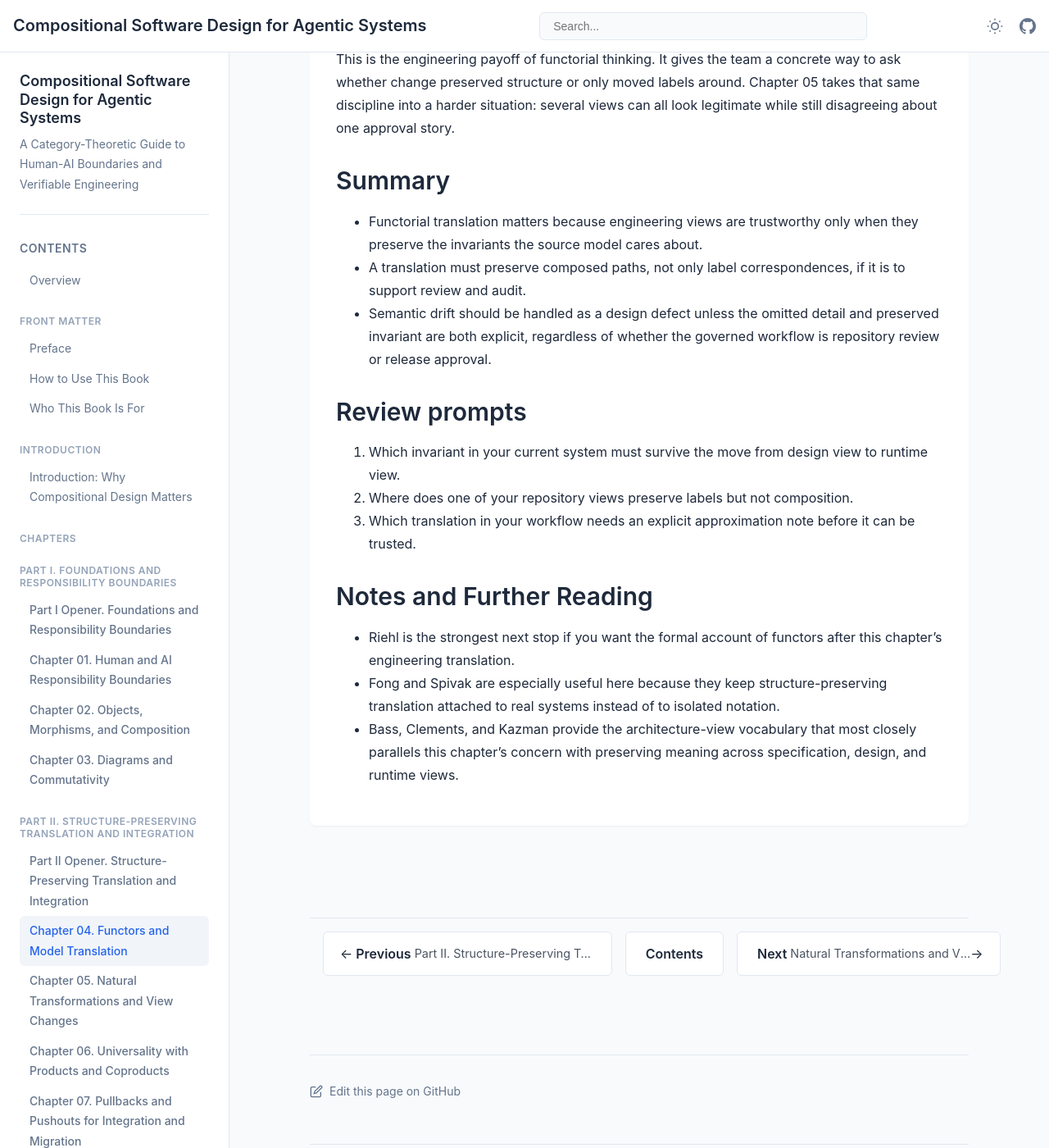
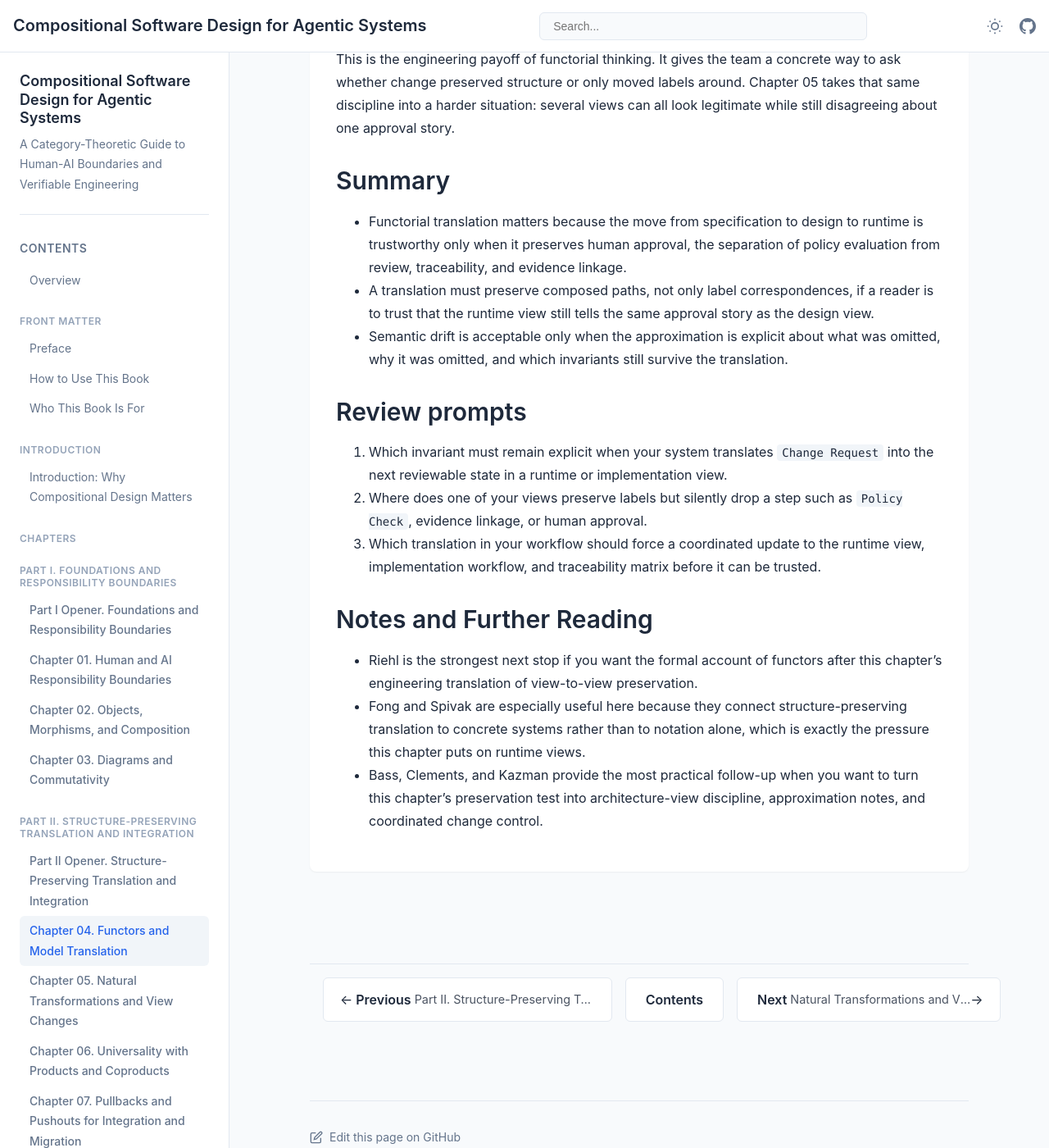
Before and after one commit to itdojp/composable-software-design-book, a Jekyll site: the page built from src/chapter-chapter04/index.md, in a window 1280 px wide and 1400 px high, scrolled down 7465 px. Shown: the whole window at 82% size. Built offline with Jekyll 4.4.1, drawn with Linux system fonts in a browser that asks for light colours.

Commit message:
Strengthen chapter-end retrieval cues

```diff
--- a/src/chapter-chapter04/index.md
+++ b/src/chapter-chapter04/index.md
@@ -248,18 +248,18 @@ Chapter 05 takes that same discipline into a harder situation: several views can
 
 ## Summary
 
-- Functorial translation matters because engineering views are trustworthy only when they preserve the invariants the source model cares about.
-- A translation must preserve composed paths, not only label correspondences, if it is to support review and audit.
-- Semantic drift should be handled as a design defect unless the omitted detail and preserved invariant are both explicit, regardless of whether the governed workflow is repository review or release approval.
+- Functorial translation matters because the move from specification to design to runtime is trustworthy only when it preserves human approval, the separation of policy evaluation from review, traceability, and evidence linkage.
+- A translation must preserve composed paths, not only label correspondences, if a reader is to trust that the runtime view still tells the same approval story as the design view.
+- Semantic drift is acceptable only when the approximation is explicit about what was omitted, why it was omitted, and which invariants still survive the translation.
 
 ## Review prompts
 
-1. Which invariant in your current system must survive the move from design view to runtime view.
-2. Where does one of your repository views preserve labels but not composition.
-3. Which translation in your workflow needs an explicit approximation note before it can be trusted.
+1. Which invariant must remain explicit when your system translates `Change Request` into the next reviewable state in a runtime or implementation view.
+2. Where does one of your views preserve labels but silently drop a step such as `Policy Check`, evidence linkage, or human approval.
+3. Which translation in your workflow should force a coordinated update to the runtime view, implementation workflow, and traceability matrix before it can be trusted.
 
 ## Notes and Further Reading
 
-- Riehl is the strongest next stop if you want the formal account of functors after this chapter's engineering translation.
-- Fong and Spivak are especially useful here because they keep structure-preserving translation attached to real systems instead of to isolated notation.
-- Bass, Clements, and Kazman provide the architecture-view vocabulary that most closely parallels this chapter's concern with preserving meaning across specification, design, and runtime views.
+- Riehl is the strongest next stop if you want the formal account of functors after this chapter's engineering translation of view-to-view preservation.
+- Fong and Spivak are especially useful here because they connect structure-preserving translation to concrete systems rather than to notation alone, which is exactly the pressure this chapter puts on runtime views.
+- Bass, Clements, and Kazman provide the most practical follow-up when you want to turn this chapter's preservation test into architecture-view discipline, approximation notes, and coordinated change control.
```
Also changed, not shown: src/chapter-chapter02/index.md (+9 -9 lines), src/chapter-chapter06/index.md (+9 -9 lines), src/chapter-chapter07/index.md (+9 -9 lines), src/chapter-chapter08/index.md (+9 -9 lines), src/chapter-introduction/index.md (+9 -9 lines).
